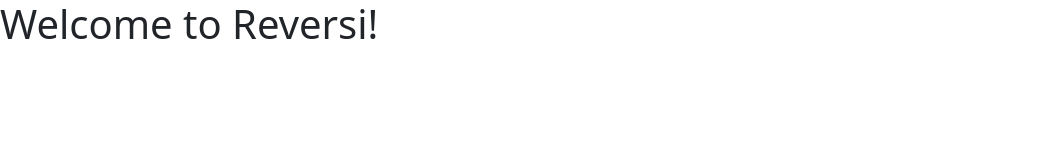
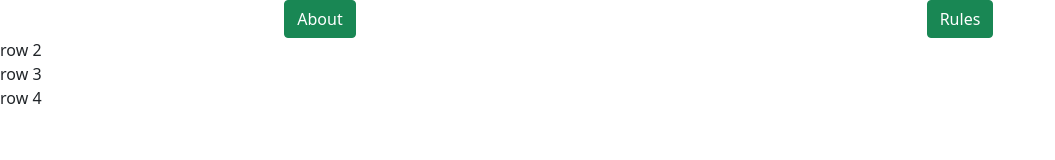
Before and after one commit to lizhobbz/reversi-hobbs, a website: page public/index.html in a window 1280 px wide. Shown: the whole page, without its empty margins (0-1055 px from the left). Drawn offline with nearby package versions, Linux system fonts and the light colour scheme.

Commit message:
no message

```diff
--- a/public/index.html
+++ b/public/index.html
@@ -11,7 +11,31 @@
     <title>Reversi</title>
   </head>
   <body>
-    <h1>Welcome to Reversi!</h1>
+    <div class="container-fluid">
+
+        <div class="row">
+            <div class="col text-center">
+                <a class="btn btn-success text-nowrap" href="about.html">About</a>
+            </div>
+            <div class="col text-center">
+                <a class="btn btn-success text-nowrap" href="https://en.wikipedia.org/wiki/Reversi">Rules</a>
+            </div>
+        </div>
+
+        <div class="row">
+            row 2
+        </div>
+
+        <div class="row">
+            row 3
+        </div>
+
+        <div class="row">
+            row 4
+        </div>
+
+    </div>
+
     <script src="https://cdn.jsdelivr.net/npm/bootstrap@5.0.2/dist/js/bootstrap.bundle.min.js" integrity="sha384-MrcW6ZMFYlzcLA8Nl+NtUVF0sA7MsXsP1UyJoMp4YLEuNSfAP+JcXn/tWtIaxVXM" crossorigin="anonymous"></script>
   </body>
 </html>
```
